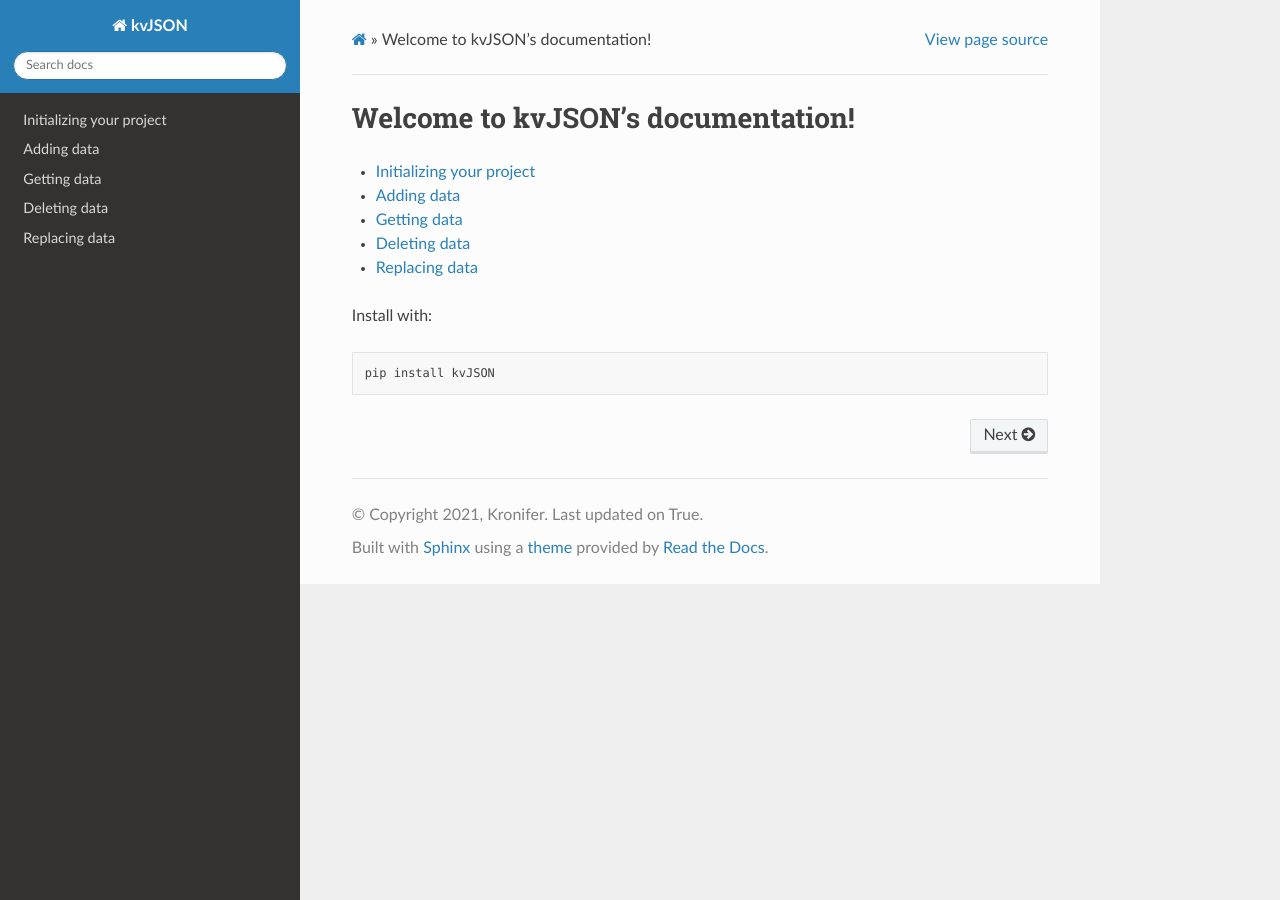
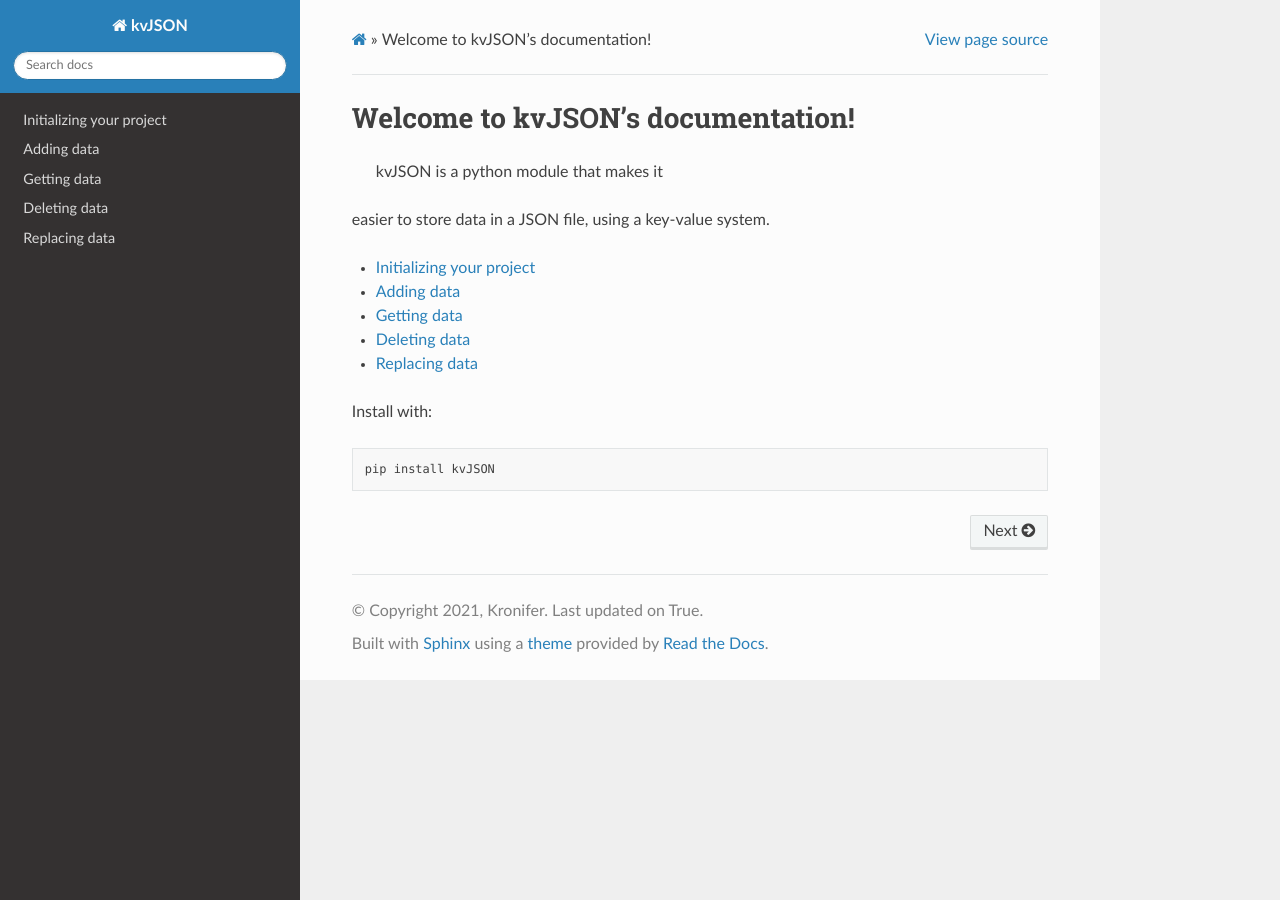
Before and after one commit to Kronifer/kvJSON-docs, a Sphinx documentation site: the page built from docs/index.rst, in a window 1280 px wide. Built offline with Sphinx 7.4.7 and the Read the Docs theme 2.0.0, drawn with Linux system fonts in a browser that asks for light colours.

Commit message:
Added description of the module

```diff
--- a/docs/index.rst
+++ b/docs/index.rst
@@ -5,6 +5,10 @@
 
 Welcome to kvJSON's documentation!
 ==================================
+
+     kvJSON is a python module that makes it
+easier to store data in a JSON file, using a
+key-value system.
 
 .. toctree::
    :maxdepth: 2
```
